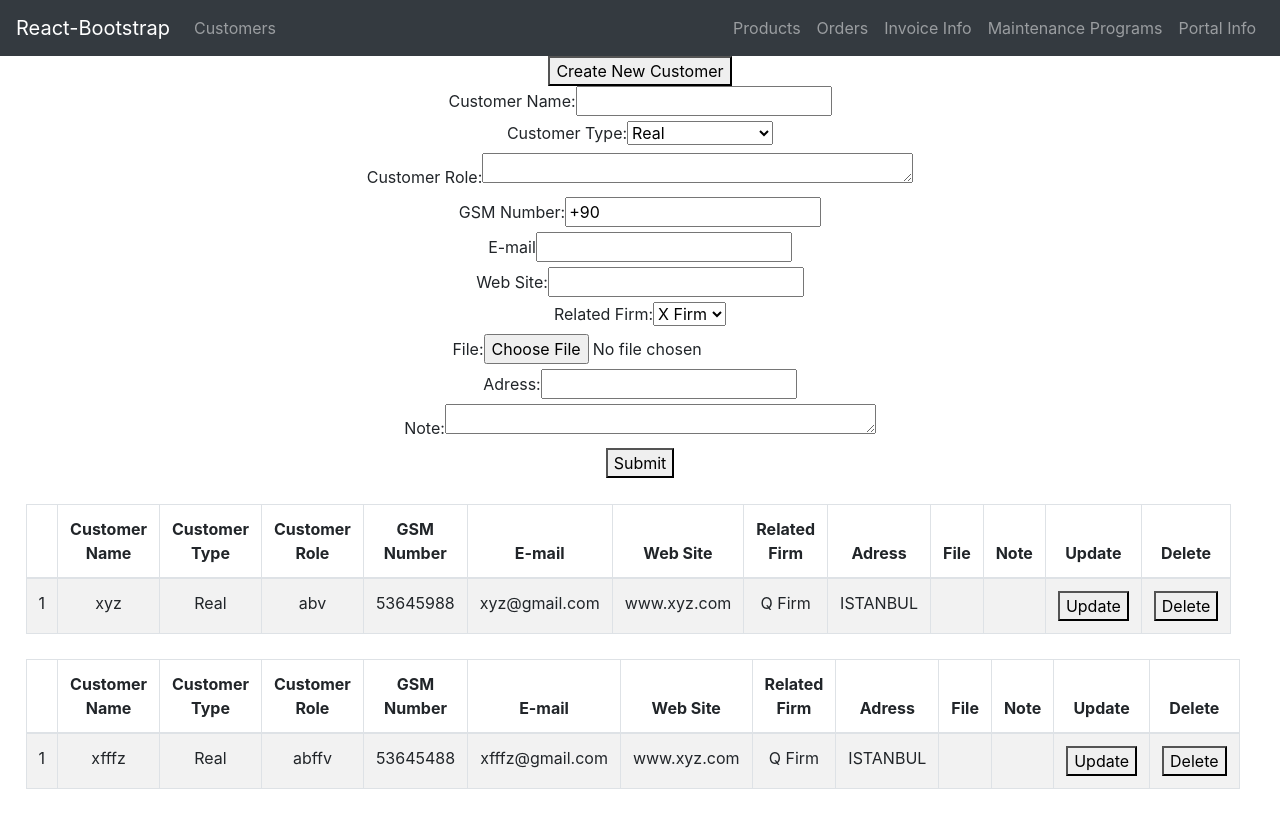
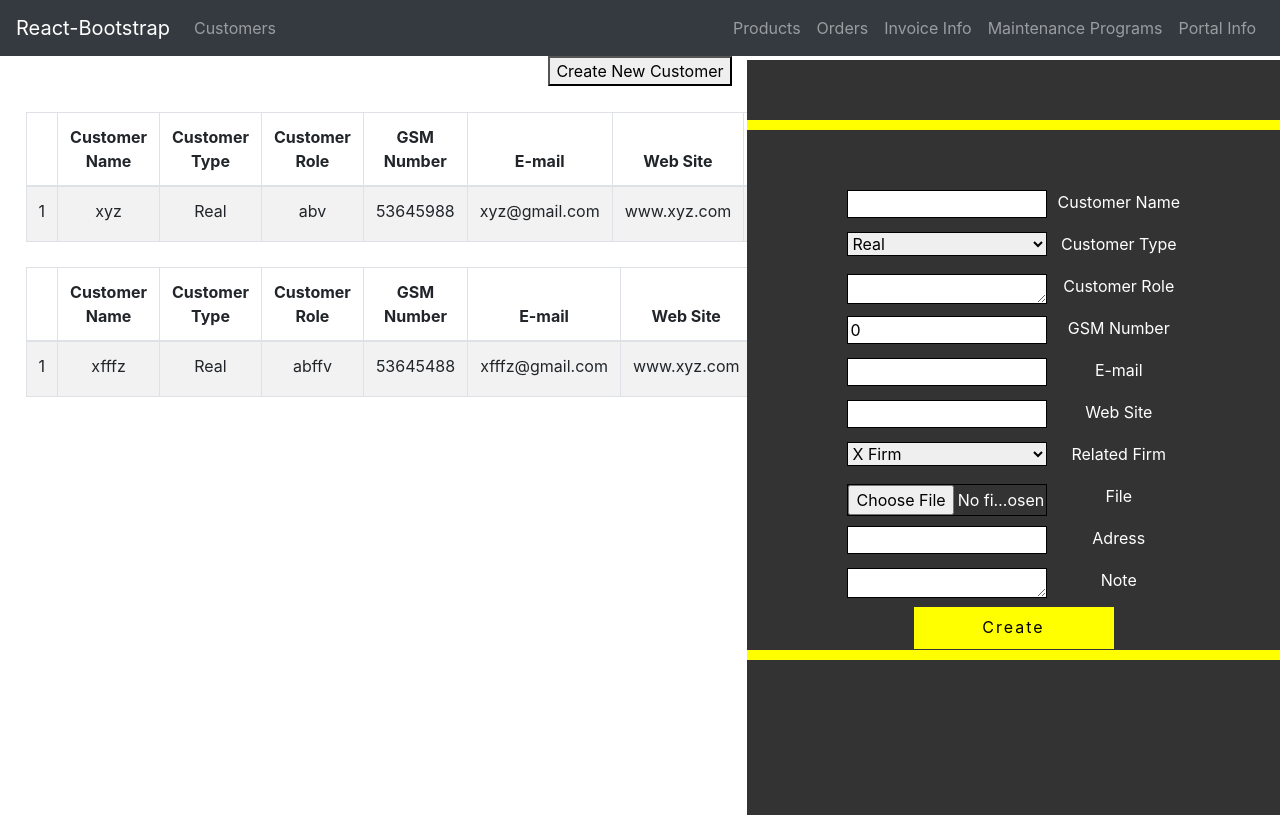
Before and after one commit to ceydaulubas/react-serviceSoft, a React (Create React App) app: page / in a window 1280 px wide. Both pictures are taken after a click on the button "Create New Customer". Built offline with nearby package versions, Linux system fonts and the light colour scheme.

Commit message:
right bar side for form was created

```diff
--- /dev/null
+++ b/src/Style/style.css
@@ -0,0 +1,60 @@
+/* Right Side Bar */
+
+.sidenav {
+  height: 100%; /* 100% Full-height */
+  position: fixed;
+  z-index: 1; /* Stay on top */
+  top: 7.5%; /* Stay at the top */
+  right: 0;
+  background-color: rgb(51, 51, 51);
+  overflow-x: hidden; /* Disable horizontal scroll */
+  padding-top: 60px; /* Place content 60px from the top */
+  transition: 0.5s; /* 0.5 second transition effect to slide in the sidenav */
+}
+
+.customerForm {
+  background-color: rgb(51, 51, 51);
+  padding: 50px 100px;
+  border-top: 10px solid yellow;
+  border-bottom: 10px solid yellow;
+  color: white;
+}
+
+.customerForm input,
+select,
+textarea {
+  width: 200px;
+  border: 1px solid #000;
+  margin-top: 10px;
+  float: left;
+}
+
+.customerFormButton{
+  width: 200px;
+  margin:2%;
+  margin-right:20%
+
+}
+
+label {
+  margin-top: 10px;
+  margin-left: 10px;
+  text-align: right;
+}
+
+.customerFormButton {
+  float: right;
+  line-height: 40px;
+  padding: 0 20px;
+  border: none;
+  background: yellow;
+  color: black;
+  letter-spacing: 2px;
+  transition: 0.2s all ease-in-out;
+  border-bottom: 2px solid transparent;
+  outline: none;
+}
+
+.insuraceFormButton:focus {
+  background-color: rgb(57, 5, 99);
+}
--- a/src/components/Pages/Home-Customer/CustomerForm.js
+++ b/src/components/Pages/Home-Customer/CustomerForm.js
@@ -1,5 +1,6 @@
 import React, { useState } from 'react';
 
+import '../../../Style/style.css'
 
 const InitialState = {
   "customerName": "",
@@ -41,11 +42,9 @@ const HomeCustomers = (props) => {
   };
 
   return (
-    <div className="customer-creation-form">
-
-      <form onSubmit={handleFormSubmit} className="insuranceForm">
-
-        <label htmlFor="customerName">Customer Name: </label>
+    <div className="sidenav">
+        <form onSubmit={handleFormSubmit} className="customerForm">
+        <label htmlFor="customerName">Customer Name </label>
           <input
             className="input"
             type="text"
@@ -56,13 +55,14 @@ const HomeCustomers = (props) => {
           />
           <br />
 
-        <label htmlFor="customerType">Customer Type: </label>
+          <label htmlFor="customerType">Customer Type </label>
           <select
             className="input"
             type="text"
             name="customerType"
             onChange={handleInputChange}
             value={formState.customerType}
+
             required
           >
             <option value="Real">Real</option>
@@ -70,7 +70,7 @@ const HomeCustomers = (props) => {
           </select>
           <br />
 
-        <label htmlFor="customerRole">Customer Role: </label>
+          <label htmlFor="customerRole">Customer Role </label>
           <textarea rows="1" cols="40"
             className="input"
             type="text"
@@ -81,14 +81,14 @@ const HomeCustomers = (props) => {
           />
           <br />
 
-        <label htmlFor="gsm">GSM Number: </label>
+          <label htmlFor="gsm">GSM Number </label>
           <input
             className="input"
             type="tel"
             name="gsm"
             onChange={handleInputChange}
-          value={"+9"+formState.gsm}
-          pattern="+94[7-9]{2}-[0-9]{3}-[0-9]{4}"
+            value={formState.gsm}
+            // pattern="+94[7-9]{2}-[0-9]{3}-[0-9]{4}"
 
             required
           />
@@ -105,7 +105,7 @@ const HomeCustomers = (props) => {
           />
           <br />
 
-        <label htmlFor="website">Web Site: </label>
+          <label htmlFor="website">Web Site </label>
           <input
             className="input"
             type="text"
@@ -116,7 +116,7 @@ const HomeCustomers = (props) => {
           />
           <br />
 
-        <label htmlFor="relatedFirm">Related Firm: </label>
+          <label htmlFor="relatedFirm">Related Firm </label>
           <select
             className="input"
             name="relatedFirm"
@@ -131,7 +131,7 @@ const HomeCustomers = (props) => {
           </select>
           <br />
 
-        <label htmlFor="file">File: </label>
+          <label htmlFor="file">File </label>
           <input
             className="input"
             type="file"
@@ -141,7 +141,7 @@ const HomeCustomers = (props) => {
           />
           <br />
 
-        <label htmlFor="adress">Adress: </label>
+          <label htmlFor="adress">Adress </label>
           <input
             className="input"
             type="text"
@@ -152,7 +152,7 @@ const HomeCustomers = (props) => {
           />
 
           <br />
-        <label htmlFor="note">Note: </label>
+          <label htmlFor="note">Note </label>
           <textarea rows="1" cols="40"
             className="input"
             type="text"
@@ -161,8 +161,9 @@ const HomeCustomers = (props) => {
             value={formState.note}
           />
           <br />
-        <button className="CustomerFormButton">Submit</button>
+          <button className="customerFormButton">Create</button>
         </form>
+
     </div>
   )
 }
--- a/src/components/Pages/Home-Customer/Edit/EditofCustomer.js
+++ b/src/components/Pages/Home-Customer/Edit/EditofCustomer.js
@@ -1,6 +1,6 @@
 import React from 'react'
 
-import {Form, Button} from 'react-bootstrap'
+// import {Form, Button} from 'react-bootstrap'
 
 const EditOfCustomer = () => {
     return (
```
Lines whose indentation alone changed are shown as unchanged.
